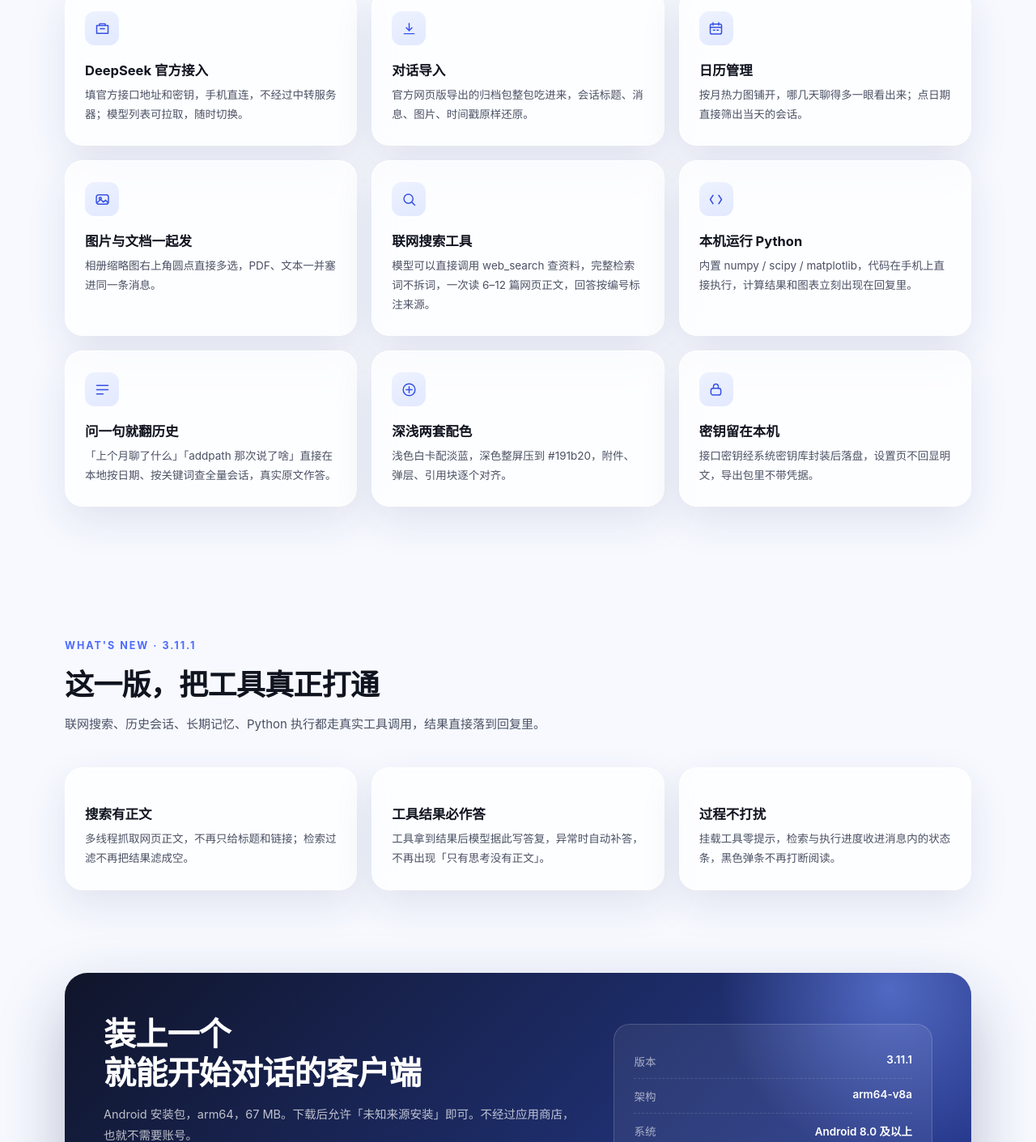
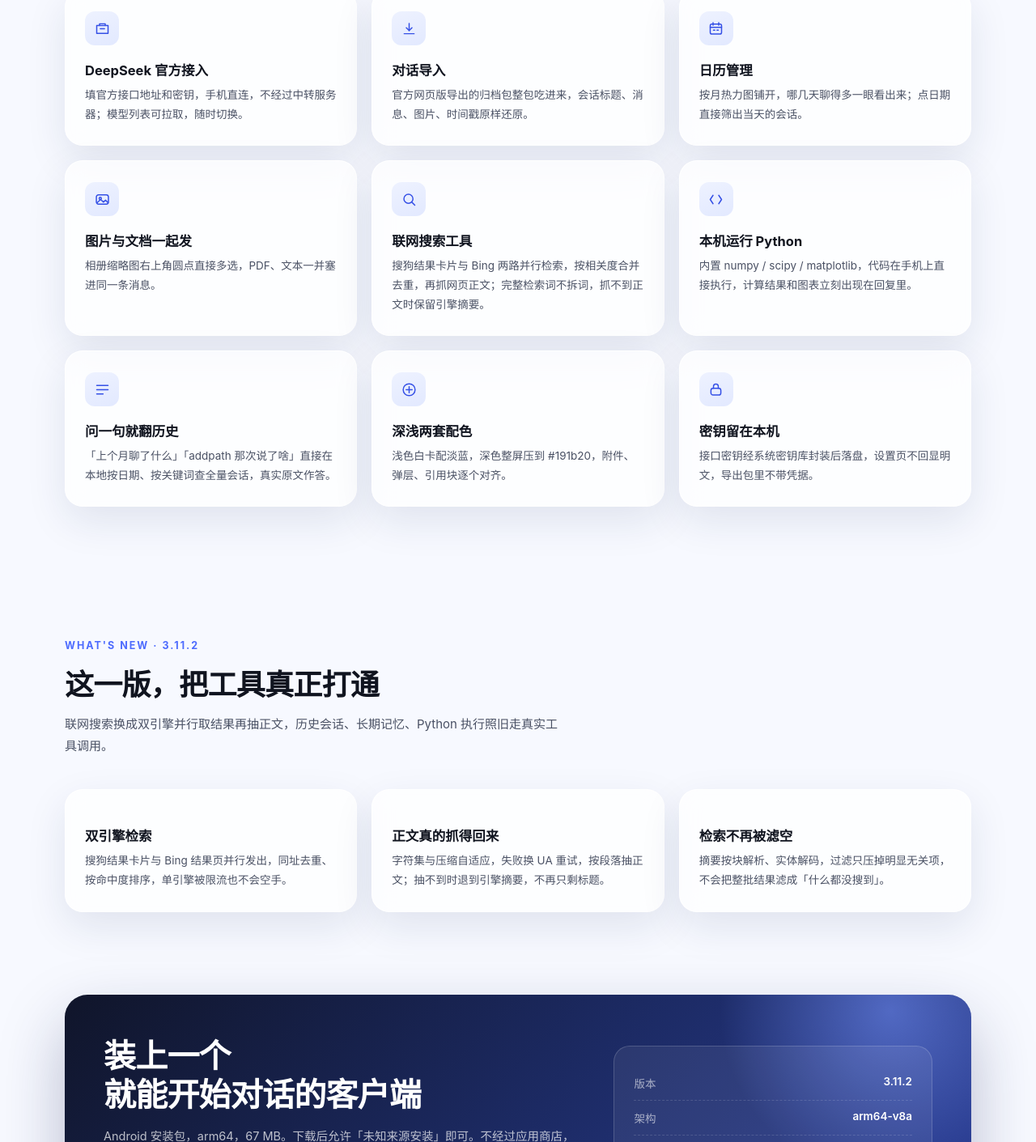
Before and after one commit to Alice-P197/meowchat, a plain HTML site: page index.html in a window 1280 px wide. Shown: the part 1042-2453 px from the top of the page at 81% size. Drawn offline with Linux system fonts and the light colour scheme; a web font is replaced by a local one.

Commit message:
更新页面内容与下载版本

```diff
--- a/index.html
+++ b/index.html
@@ -244,7 +244,7 @@
       <a href="#about">关于</a>
     </nav>
     <div class="spacer"></div>
-    <a class="btn btn-primary" href="https://github.com/Alice-P197/meowchat/releases/download/v3.11.1/MeowChat.apk">下载 Android 版</a>
+    <a class="btn btn-primary" href="https://github.com/Alice-P197/meowchat/releases/download/v3.11.2/MeowChat.apk">下载 Android 版</a>
   </div>
 </header>
 
@@ -253,14 +253,14 @@
   <section class="hero">
     <div class="wrap hero-grid">
       <div>
-        <span class="eyebrow"><i></i>安卓客户端 · DeepSeek 官方接入 · v3.11.1</span>
+        <span class="eyebrow"><i></i>安卓客户端 · DeepSeek 官方接入 · v3.11.2</span>
         <h1>接官方、导旧账、<br /><span class="grad">按月回看</span>。</h1>
         <p class="lede">
           填上 DeepSeek 官方接口就能开聊，官方网页版导出的对话整包导进来，
           哪一天聊过什么，翻日历就知道。
         </p>
         <div class="cta">
-          <a class="btn btn-primary" href="https://github.com/Alice-P197/meowchat/releases/download/v3.11.1/MeowChat.apk">下载 APK</a>
+          <a class="btn btn-primary" href="https://github.com/Alice-P197/meowchat/releases/download/v3.11.2/MeowChat.apk">下载 APK</a>
           <a class="btn btn-ghost" href="#features">看功能</a>
         </div>
         <div class="meta-row">
@@ -313,7 +313,7 @@
         <div class="card">
           <div class="ico"><svg viewBox="0 0 24 24"><circle cx="11" cy="11" r="6.4"/><path d="M15.6 15.6L20 20"/></svg></div>
           <h3>联网搜索工具</h3>
-          <p>模型可以直接调用 web_search 查资料，完整检索词不拆词，一次读 6–12 篇网页正文，回答按编号标注来源。</p>
+          <p>搜狗结果卡片与 Bing 两路并行检索，按相关度合并去重，再抓网页正文；完整检索词不拆词，抓不到正文时保留引擎摘要。</p>
         </div>
         <div class="card">
           <div class="ico"><svg viewBox="0 0 24 24"><path d="M8 6l-4 6 4 6M16 6l4 6-4 6"/></svg></div>
@@ -339,18 +339,18 @@
     </div>
   </section>
 
-  <!-- ===== 3.11.1 更新 ===== -->
+  <!-- ===== 3.11.2 更新 ===== -->
   <section id="release">
     <div class="wrap">
       <div class="sec-head">
-        <div class="kicker">What's new · 3.11.1</div>
+        <div class="kicker">What's new · 3.11.2</div>
         <h2>这一版，把工具真正打通</h2>
-        <p>联网搜索、历史会话、长期记忆、Python 执行都走真实工具调用，结果直接落到回复里。</p>
+        <p>联网搜索换成双引擎并行取结果再抽正文，历史会话、长期记忆、Python 执行照旧走真实工具调用。</p>
       </div>
       <div class="grid3">
-        <div class="card"><h3>搜索有正文</h3><p>多线程抓取网页正文，不再只给标题和链接；检索过滤不再把结果滤成空。</p></div>
-        <div class="card"><h3>工具结果必作答</h3><p>工具拿到结果后模型据此写答复，异常时自动补答，不再出现「只有思考没有正文」。</p></div>
-        <div class="card"><h3>过程不打扰</h3><p>挂载工具零提示，检索与执行进度收进消息内的状态条，黑色弹条不再打断阅读。</p></div>
+        <div class="card"><h3>双引擎检索</h3><p>搜狗结果卡片与 Bing 结果页并行发出，同址去重、按命中度排序，单引擎被限流也不会空手。</p></div>
+        <div class="card"><h3>正文真的抓得回来</h3><p>字符集与压缩自适应，失败换 UA 重试，按段落抽正文；抽不到时退到引擎摘要，不再只剩标题。</p></div>
+        <div class="card"><h3>检索不再被滤空</h3><p>摘要按块解析、实体解码，过滤只压掉明显无关项，不会把整批结果滤成「什么都没搜到」。</p></div>
       </div>
     </div>
   </section>
@@ -363,14 +363,14 @@
           <div>
             <h2>装上一个<br />就能开始对话的客户端</h2>
             <p>Android 安装包，arm64，67 MB。下载后允许「未知来源安装」即可。不经过应用商店，也就不需要账号。</p>
-            <a class="dl-btn" href="https://github.com/Alice-P197/meowchat/releases/download/v3.11.1/MeowChat.apk">
+            <a class="dl-btn" href="https://github.com/Alice-P197/meowchat/releases/download/v3.11.2/MeowChat.apk">
               <svg viewBox="0 0 24 24"><path d="M12 4v11"/><path d="M7.5 11l4.5 4.5L16.5 11"/><path d="M5 19.5h14"/></svg>
               下载 MeowChat APK
             </a>
             <div class="tips">安装包为签名版本，覆盖安装不会清空已有会话。</div>
           </div>
           <div class="requirement">
-            <div class="row"><span class="k">版本</span><span class="v">3.11.1</span></div>
+            <div class="row"><span class="k">版本</span><span class="v">3.11.2</span></div>
             <div class="row"><span class="k">架构</span><span class="v">arm64-v8a</span></div>
             <div class="row"><span class="k">系统</span><span class="v">Android 8.0 及以上</span></div>
             <div class="row"><span class="k">体积</span><span class="v">67 MB</span></div>
```
